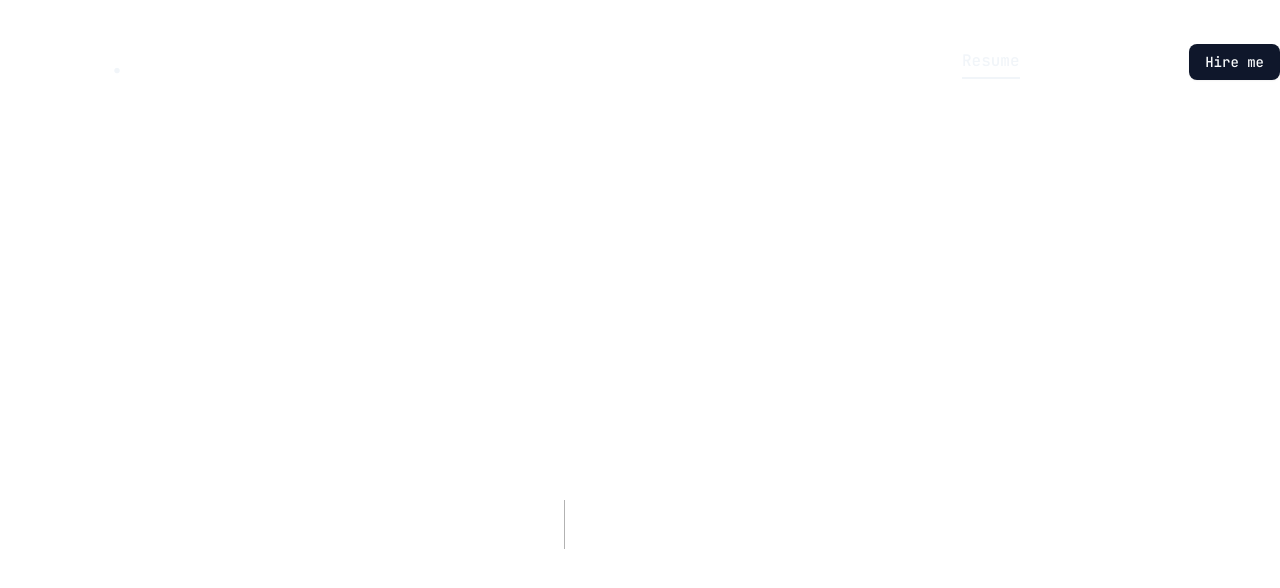
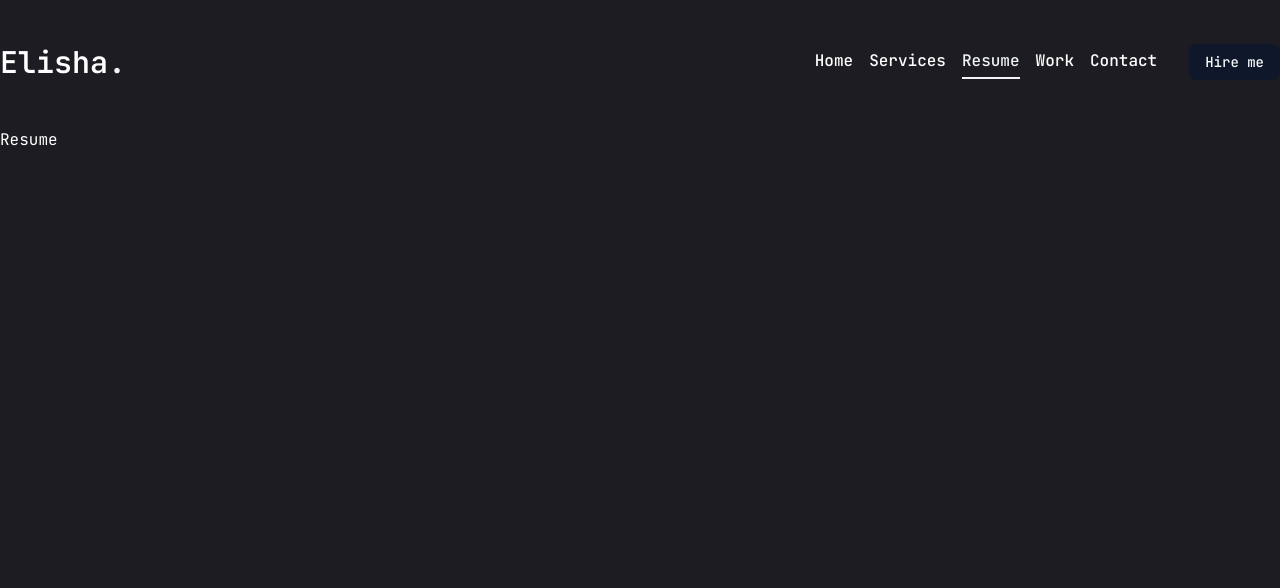
Before and after one commit to elishabhatti/elisha-portfolio, a Next.js app: page /resume in a window 1280 px wide. Before the commit this address had no page. Shown: the top 588 px of the page. Built offline with nearby package versions, Linux system fonts and the light colour scheme.

Commit message:
created resume page

```diff
--- /dev/null
+++ b/app/resume/page.jsx
@@ -0,0 +1,7 @@
+const Resume = () => {
+  return (
+    <div>Resume</div>
+  )
+}
+
+export default Resume
```
